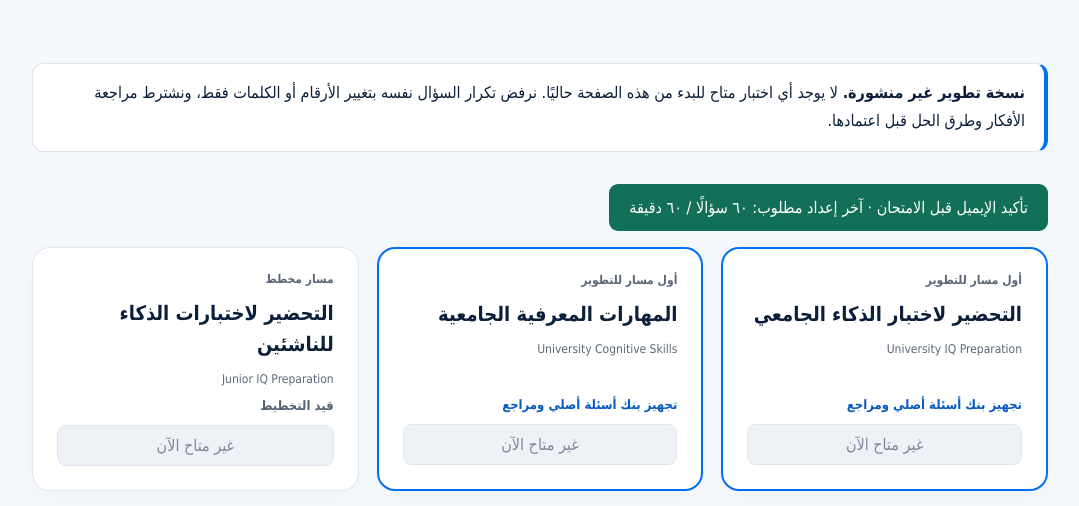
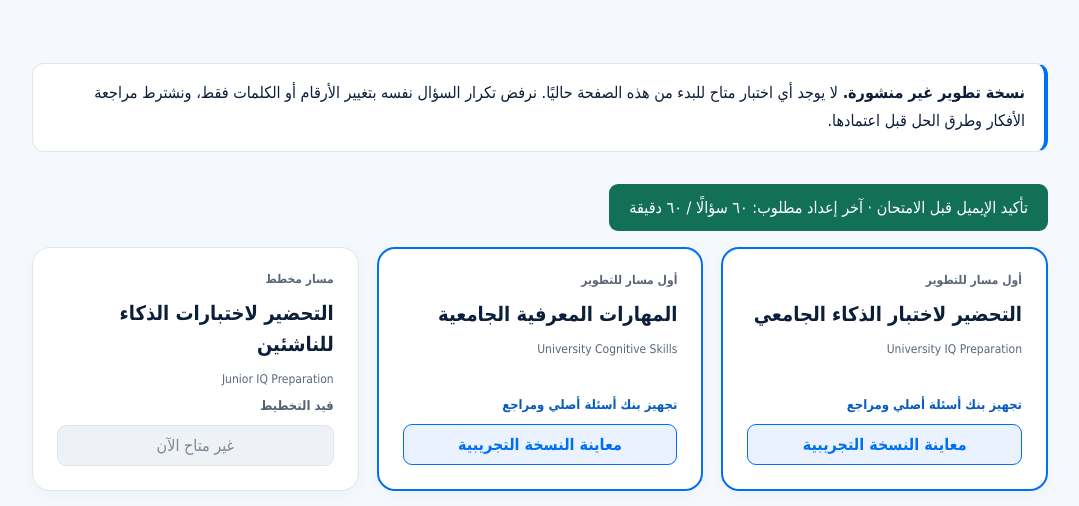
Before and after one commit to MohamedTaherEshesh/iq-screening-test-paid, a plain HTML site: page assessments.html in a window 1280 px wide. Shown: the part 222-728 px from the top of the page, without its empty margins (100-1179 px from the left). Drawn offline with Linux system fonts and the light colour scheme.

Commit message:
Update assessments.html

```diff
--- a/assessments.html
+++ b/assessments.html
@@ -63,10 +63,26 @@ footer {font-size:13px;color:var(--muted);line-height:1.9;margin-top:36px}
     const status = document.createElement("div");
     status.className = "status";
     status.textContent = item.pilot ? "تجهيز بنك أسئلة أصلي ومراجع" : "قيد التخطيط";
-    const button = document.createElement("button");
-    button.type = "button";
-    button.disabled = true;
-    button.textContent = "غير متاح الآن";
+   let button;
+if (item.previewHref) {
+  button = document.createElement("a");
+  button.href = item.previewHref;
+  button.textContent = "معاينة النسخة التجريبية";
+  button.style.display = "block";
+  button.style.textAlign = "center";
+  button.style.textDecoration = "none";
+  button.style.border = "1px solid var(--blue)";
+  button.style.background = "#eaf2ff";
+  button.style.color = "var(--blue)";
+  button.style.borderRadius = "9px";
+  button.style.padding = "10px 16px";
+  button.style.fontWeight = "700";
+} else {
+  button = document.createElement("button");
+  button.type = "button";
+  button.disabled = true;
+  button.textContent = "غير متاح الآن";
+}
     card.append(kicker,title,subtitle,status,button);
     root.append(card);
   }
```
